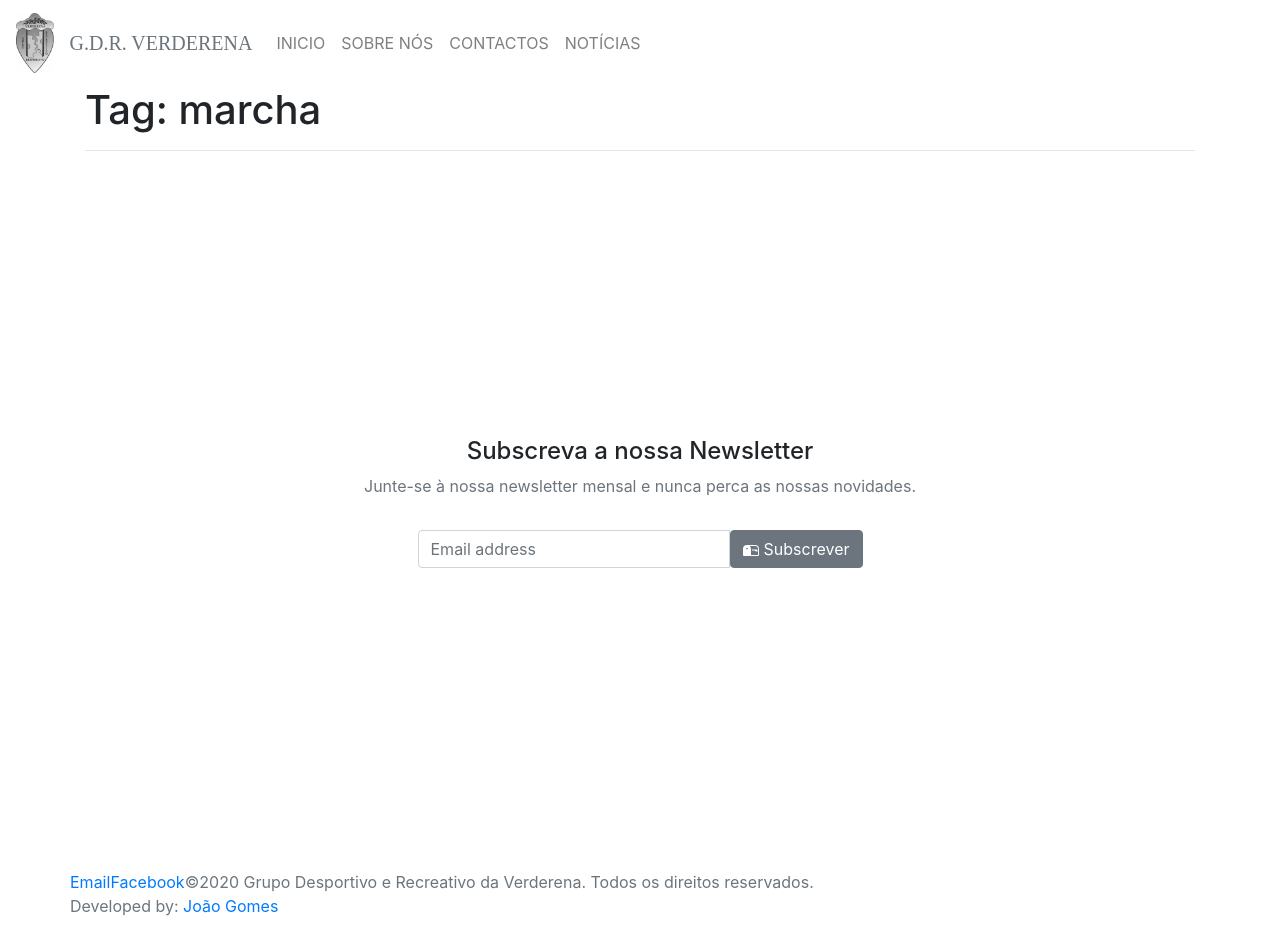
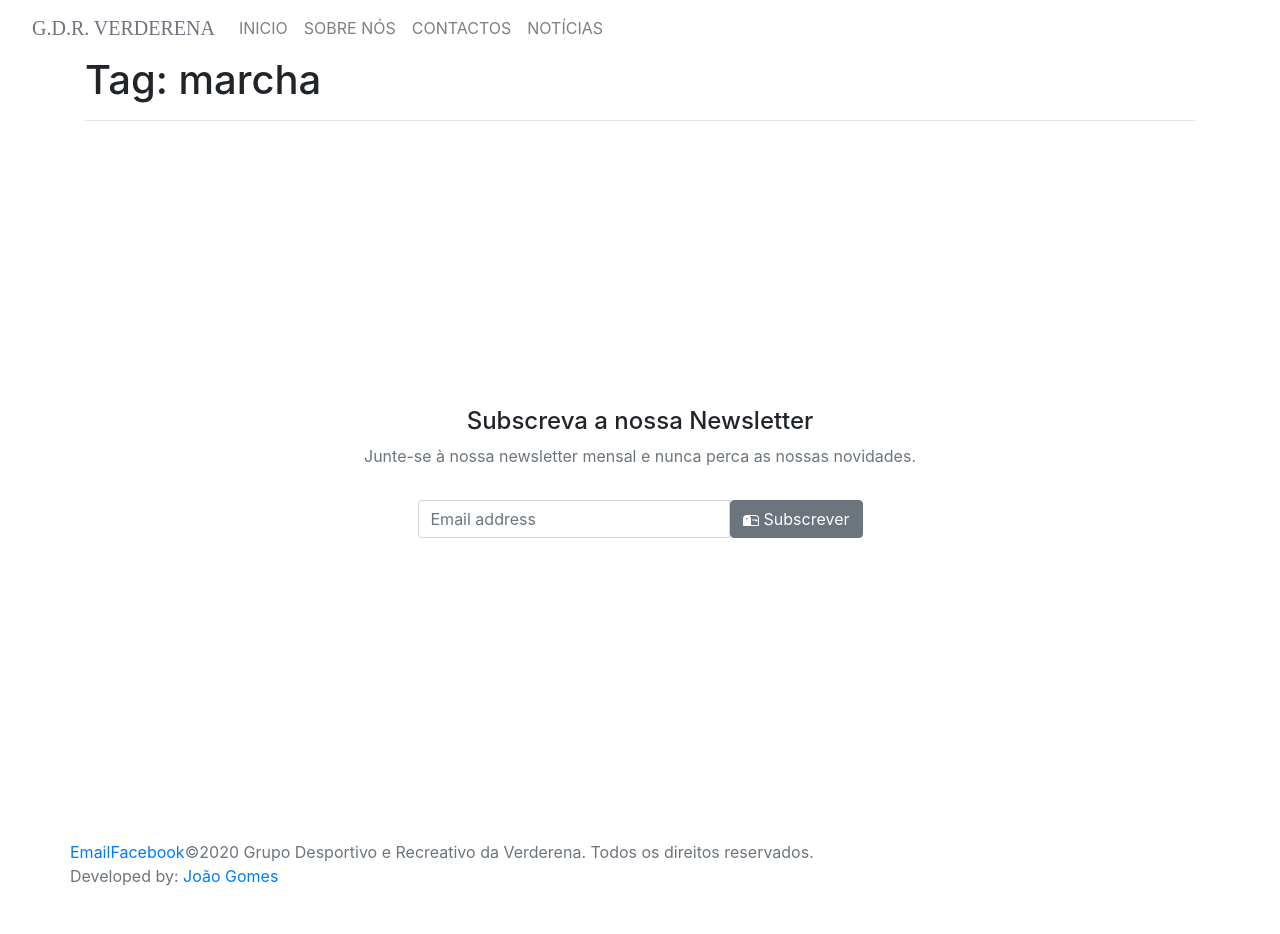
Before and after one commit to GDR-Verderena/gdr-verderena.github.io, a Jekyll site: the page built from tag/marcha.md, in a window 1280 px wide. Built offline with Jekyll 4.4.1, drawn with Linux system fonts in a browser that asks for light colours; some web fonts are replaced; after the commit the page ends 904 px from its top, so only the background shows below that.

Commit message:
Update navbar.html

```diff
--- a/_includes/navbar.html
+++ b/_includes/navbar.html
@@ -1,7 +1,7 @@
- <nav class="navbar navbar-expand-lg bg-white  navbar-light text-secondary">
+ <nav class="navbar navbar-expand-lg bg-white  navbar-light text-secondary blue">
     <a aria-label="navbar" class="navbar-brand" href="/">
 
-      <img src="{{ url }}/assets/img/logo.jpg" width="37.5" height="60" class="d-inline-block align-top" alt="" draggable="false">
+      <!--<img src="{{ url }}/assets/img/logo.jpg" width="37.5" height="60" class="d-inline-block align-top" alt="" draggable="false"> -->
 
     </a>
     <a class="navbar-brand text-muted" href="/"> G.D.R. VERDERENA </a>
```
